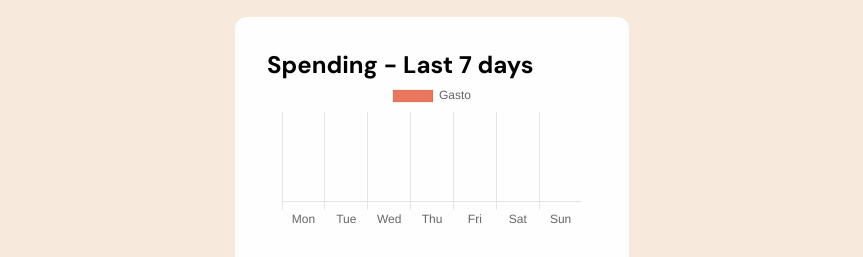
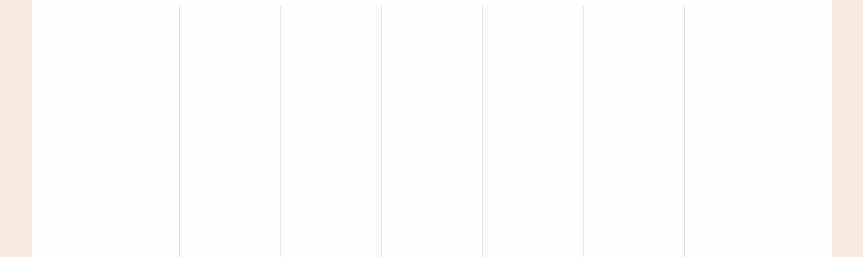
Before and after one commit to erikcba/seguimiento-gastos, a plain HTML site: page index.html in a window 1280 px wide. Shown: the part 268-525 px from the top of the page, without its empty margins (208-1071 px from the left). Drawn offline with nearby package versions, Linux system fonts and the light colour scheme; a web font is replaced by a local one.

Commit message:
cambio de width y heigth

```diff
--- a/styles.css
+++ b/styles.css
@@ -21,8 +21,8 @@ body {
     flex-direction: column;
     align-items: center;
     justify-content: center;
-    max-width: 800px;
-    max-height: 800px;
+    width: 800px;
+    height: 800px;
     gap: 20px;
 }
 
```
